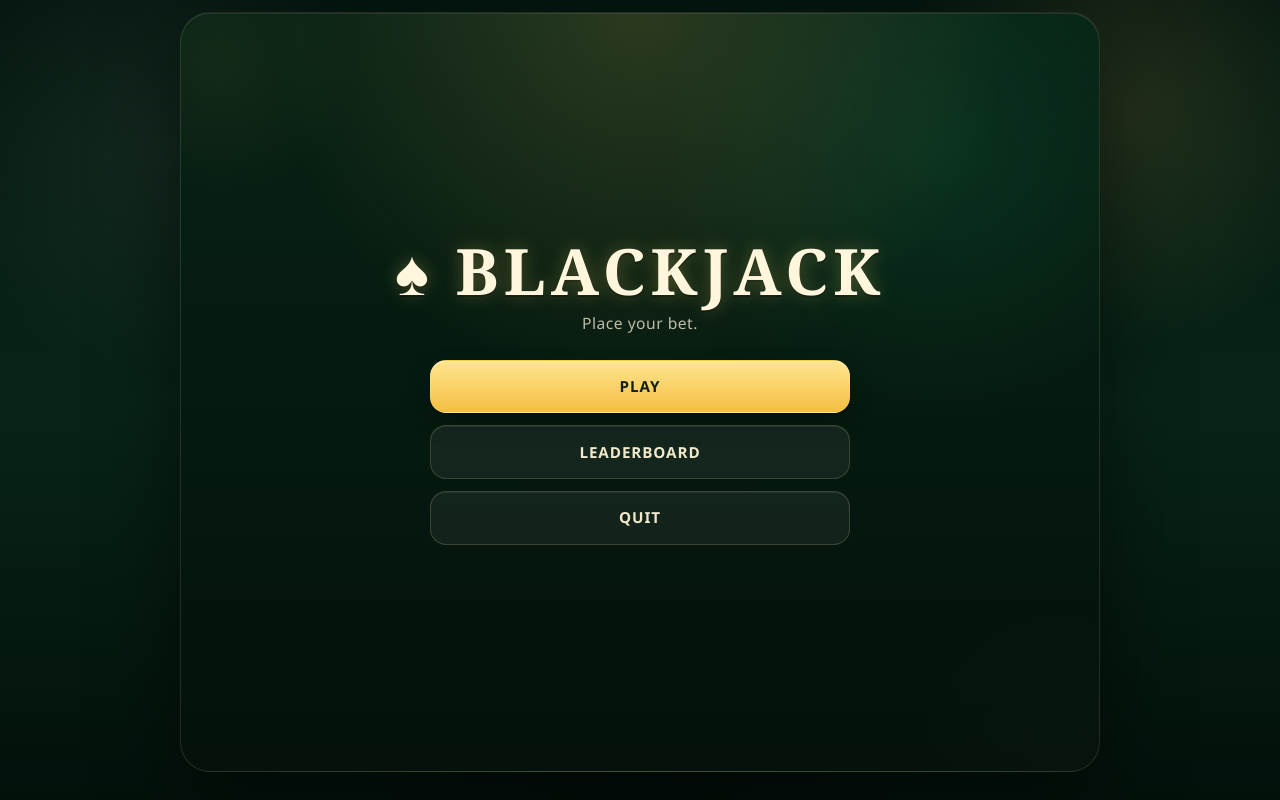
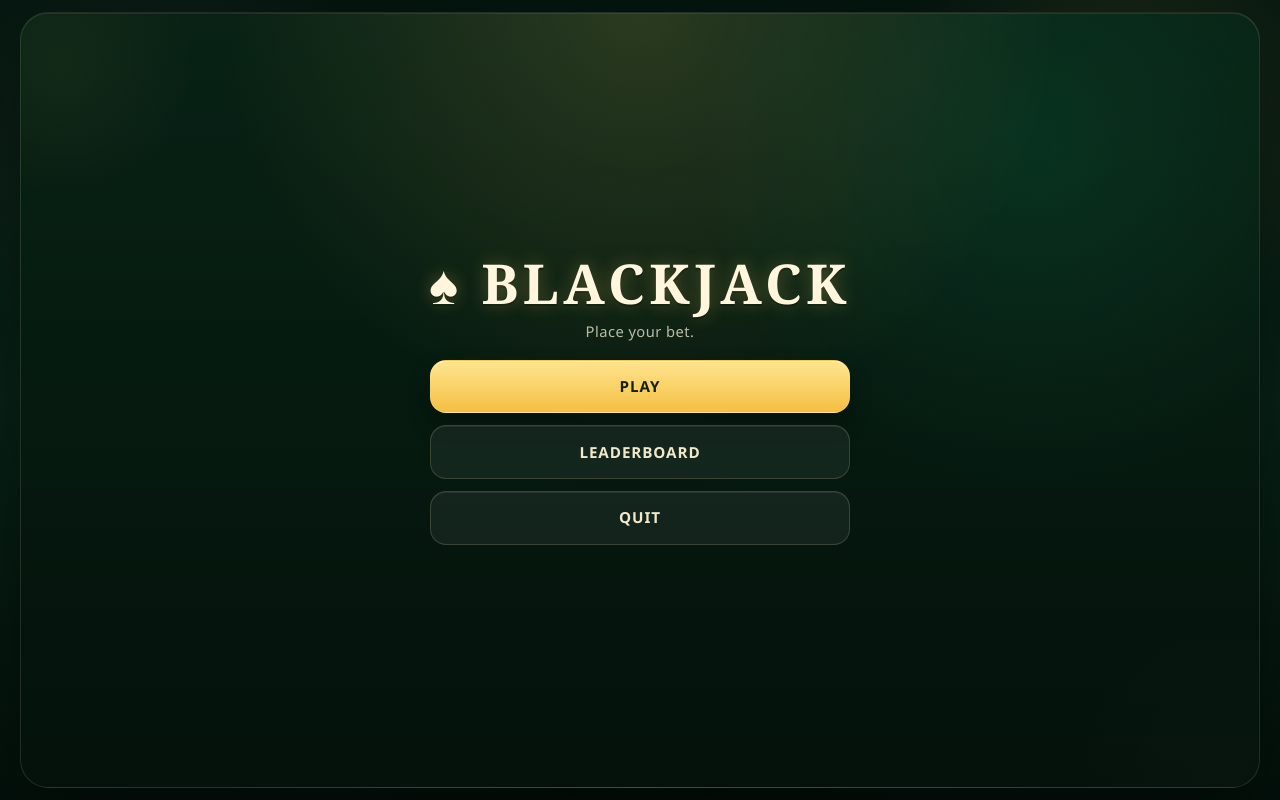
Before and after one commit to FabioRocha2227/blackjack, a React (Vite) app: page / in a window 1280 px wide. Built offline with nearby package versions, Linux system fonts and the light colour scheme.

Commit message:
Overflow fix

```diff
--- a/src/App.css
+++ b/src/App.css
@@ -1,15 +1,16 @@
 .menu-screen {
   position: relative;
-  width: min(920px, calc(100vw - 24px));
-  min-height: min(760px, calc(100vh - 24px));
+  width: min(1240px, calc(100vw - 24px));
+  height: calc(100vh - 24px);
+  max-height: 876px;
   margin: 12px auto;
-  padding: clamp(28px, 5vw, 56px);
+  padding: clamp(22px, 3vw, 36px);
   display: flex;
   flex-direction: column;
   align-items: center;
   justify-content: center;
-  gap: 24px;
-  border-radius: 30px;
+  gap: 18px;
+  border-radius: 28px;
   border: 1px solid rgba(255, 239, 192, 0.12);
   background:
     radial-gradient(circle at top, rgba(255, 214, 102, 0.14), transparent 42%),
@@ -120,13 +121,22 @@
 }
 
 .table-header--game {
-  width: min(100%, 1040px);
+  width: min(100%, 1180px);
   display: flex;
   flex-direction: column;
   align-items: center;
   justify-content: center;
-  gap: 16px;
+  gap: 12px;
   text-align: center;
+}
+
+.table-hands {
+  width: min(100%, 1180px);
+  flex: 1 1 auto;
+  min-height: 0;
+  display: grid;
+  grid-template-rows: repeat(2, minmax(0, 1fr));
+  gap: 12px;
 }
 
 .table-copy {
@@ -151,14 +161,16 @@
 
 .table-container {
   position: relative;
-  width: min(1180px, calc(100vw - 24px));
+  width: min(1240px, calc(100vw - 24px));
+  height: calc(100vh - 24px);
+  max-height: 876px;
   margin: 12px auto;
-  padding: clamp(20px, 3vw, 34px);
+  padding: clamp(16px, 2vw, 26px);
   display: flex;
   flex-direction: column;
   align-items: center;
-  gap: 18px;
-  border-radius: 28px;
+  gap: 12px;
+  border-radius: 26px;
   border: 1px solid rgba(255, 239, 192, 0.12);
   background: linear-gradient(180deg, rgba(8, 34, 21, 0.92), rgba(4, 18, 11, 0.96));
   box-shadow:
@@ -199,16 +211,16 @@
   position: relative;
   z-index: 1;
   text-align: center;
-  max-width: 760px;
+  max-width: 820px;
   display: grid;
-  gap: 8px;
+  gap: 6px;
   margin-top: 2px;
 }
 
 .game-title {
   margin: 0;
   font-family: Georgia, "Times New Roman", serif;
-  font-size: clamp(2.4rem, 5vw, 4.8rem);
+  font-size: clamp(2.1rem, 4.3vw, 4.2rem);
   line-height: 0.95;
   letter-spacing: 0.08em;
   text-transform: uppercase;
@@ -221,7 +233,7 @@
 .game-subtitle {
   margin: 0;
   color: rgba(255, 248, 224, 0.72);
-  font-size: 0.98rem;
+  font-size: 0.92rem;
   letter-spacing: 0.03em;
 }
 
@@ -229,9 +241,10 @@
 .player-area {
   position: relative;
   z-index: 1;
-  width: min(100%, 1040px);
-  padding: clamp(18px, 2.4vw, 28px);
-  border-radius: 22px;
+  width: 100%;
+  min-height: 0;
+  padding: clamp(14px, 1.6vw, 22px);
+  border-radius: 20px;
   border: 1px solid rgba(255, 255, 255, 0.11);
   background:
     linear-gradient(180deg, rgba(255, 255, 255, 0.07), rgba(255, 255, 255, 0.03)),
@@ -240,13 +253,14 @@
     inset 0 1px 0 rgba(255, 255, 255, 0.08),
     0 12px 30px rgba(0, 0, 0, 0.24);
   contain: layout paint;
+  overflow: hidden;
 }
 
 .dealer-area h2,
 .player-area h2 {
   margin: 0 0 14px;
   font-family: Georgia, "Times New Roman", serif;
-  font-size: 1.2rem;
+  font-size: 1.08rem;
   letter-spacing: 0.12em;
   text-transform: uppercase;
   color: #ffe7aa;
@@ -257,8 +271,8 @@
   justify-content: center;
   align-items: center;
   flex-wrap: wrap;
-  gap: 10px;
-  margin-top: 6px;
+  gap: 8px;
+  margin-top: 4px;
 }
 
 .card {
@@ -270,7 +284,7 @@
 }
 
 .card img {
-  width: clamp(82px, 8vw, 112px);
+  width: clamp(76px, 7vw, 102px);
   height: auto;
   display: block;
   border-radius: 10px;
@@ -308,7 +322,7 @@
 }
 
 .hand-value {
-  margin: 12px auto 0;
+  margin: 10px auto 0;
   width: fit-content;
   padding: 6px 12px;
   border-radius: 999px;
@@ -326,8 +340,8 @@
   display: flex;
   flex-wrap: wrap;
   justify-content: center;
-  gap: 12px;
-  padding-top: 4px;
+  gap: 10px;
+  padding-top: 2px;
 }
 
 .controls button,
@@ -369,8 +383,8 @@
 }
 
 .table-rule {
-  margin: 12px 0 0;
-  font-size: 0.82rem;
+  margin: 10px 0 0;
+  font-size: 0.76rem;
   letter-spacing: 0.16em;
   text-transform: uppercase;
   color: rgba(255, 240, 203, 0.58);
@@ -378,10 +392,10 @@
 
 .split-hand {
   position: relative;
-  margin: 14px;
-  padding: 16px 14px 22px;
+  margin: 10px;
+  padding: 12px 12px 18px;
   border: 1px solid rgba(255, 255, 255, 0.12);
-  border-radius: 18px;
+  border-radius: 16px;
   display: inline-flex;
   flex-direction: column;
   align-items: center;
@@ -427,8 +441,8 @@
 
 .menu-link {
   position: absolute;
-  top: clamp(14px, 3vw, 24px);
-  right: clamp(14px, 3vw, 24px);
+  top: clamp(12px, 2vw, 18px);
+  right: clamp(12px, 2vw, 18px);
   background: transparent;
   border: 1px solid rgba(255, 233, 172, 0.3);
   color: rgba(255, 240, 203, 0.85);
@@ -557,13 +571,13 @@
 .betting-panel {
   position: relative;
   z-index: 1;
-  width: min(100%, 1040px);
+  width: min(100%, 540px);
   display: flex;
   flex-direction: column;
   align-items: center;
-  gap: 14px;
-  padding: 20px;
-  border-radius: 18px;
+  gap: 12px;
+  padding: 16px 18px;
+  border-radius: 16px;
   border: 1px solid rgba(255, 255, 255, 0.11);
   background:
     linear-gradient(180deg, rgba(255, 255, 255, 0.05), rgba(255, 255, 255, 0.02)),
@@ -573,7 +587,7 @@
 .chips-readout {
   margin: 0;
   font-family: Georgia, "Times New Roman", serif;
-  font-size: 1.35rem;
+  font-size: 1.2rem;
   color: #ffe7aa;
   letter-spacing: 0.03em;
 }
@@ -586,8 +600,8 @@
 }
 
 .chip-presets button {
-  padding: 0.55rem 0.9rem;
-  font-size: 0.82rem;
+  padding: 0.5rem 0.85rem;
+  font-size: 0.78rem;
 }
 
 .betting-panel .chip-presets button.secondary {
@@ -635,7 +649,8 @@
 @media (max-width: 720px) {
   .menu-screen {
     width: min(100vw - 14px, 920px);
-    min-height: min(100vh - 14px, 760px);
+    height: calc(100vh - 14px);
+    max-height: none;
     margin: 7px auto;
     border-radius: 22px;
     padding: 24px 18px;
@@ -648,6 +663,8 @@
 
   .table-container {
     width: min(100vw - 14px, 1180px);
+    height: calc(100vh - 14px);
+    max-height: none;
     margin: 7px auto;
     border-radius: 22px;
   }
--- a/src/components/GameTable.jsx
+++ b/src/components/GameTable.jsx
@@ -60,6 +60,7 @@ export default function GameTable({ profile, onExit }) {
         </button>
       </header>
 
+      <div className="table-hands">
         <DealerArea dealer={game.dealer} dealerRevealed={game.dealerRevealed} />
 
         <PlayerArea
@@ -68,6 +69,7 @@ export default function GameTable({ profile, onExit }) {
           splitActive={game.splitActive}
           activeHandIndex={game.activeHandIndex}
         />
+      </div>
 
       {isGameOver ? (
         <div className="betting-panel">
--- a/src/index.css
+++ b/src/index.css
@@ -17,6 +17,13 @@
   box-sizing: border-box;
 }
 
+html,
+body,
+#root {
+  width: 100%;
+  height: 100%;
+}
+
 html {
   min-width: 320px;
   min-height: 100%;
@@ -26,10 +33,9 @@ body {
   margin: 0;
   min-width: 320px;
   min-height: 100vh;
-  display: flex;
-  justify-content: center;
-  align-items: stretch;
-  overflow-x: hidden;
+  display: grid;
+  place-items: center;
+  overflow: hidden;
   background:
     radial-gradient(circle at 12% 18%, rgba(255, 255, 255, 0.06), transparent 18%),
     radial-gradient(circle at 88% 14%, rgba(255, 214, 102, 0.12), transparent 18%),
```
Lines whose indentation alone changed are shown as unchanged.
